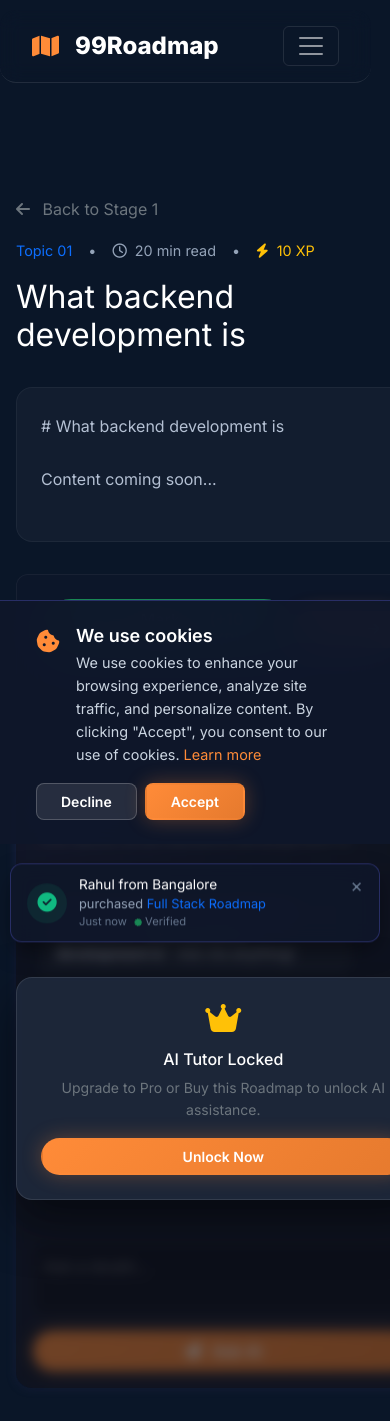
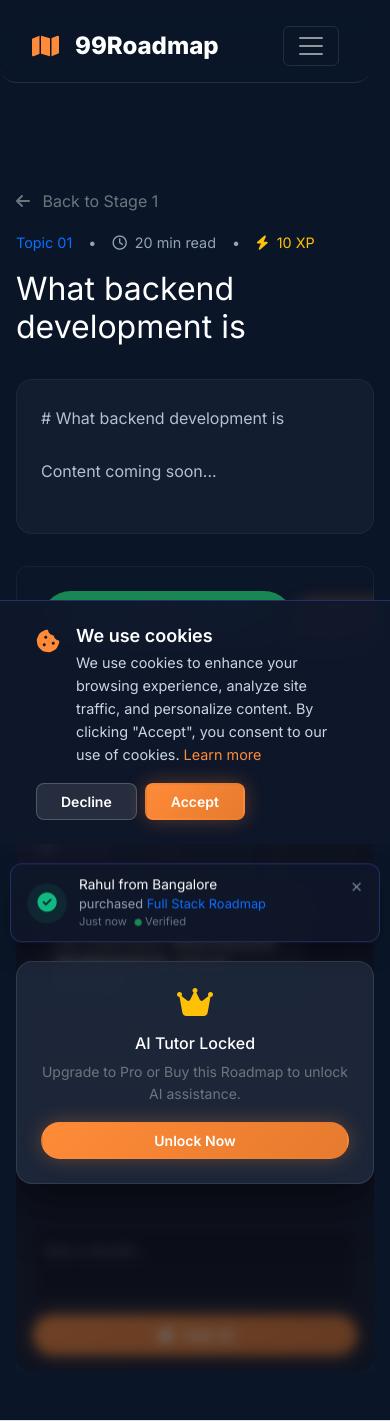
Before and after one commit to Divakarflutter9/99roadmap, a Django app: page /topic/544/ in a window 390 px wide; the page is wider, and only the part inside the window is pictured. Shown: the top 1421 px of that part. Run offline with Django 5.2, Linux system fonts and the light colour scheme; the visitor is signed in with stand-in values (Sample User, id 1); data comes from the database, SQL or seed files in the repository; some libraries are stand-ins or nearby versions.

Commit message:
Fix mobil ghghse content layout stability and improve topic typography

```diff
--- a/templates/roadmaps/topic.html
+++ b/templates/roadmaps/topic.html
@@ -191,14 +191,20 @@
     @media (max-width: 992px) {
         .topic-layout {
             grid-template-columns: 1fr !important;
+            overflow-x: hidden;
+            /* Prevent grid overflow */
         }
 
         .ai-sidebar-container {
             display: block !important;
             position: relative;
             margin-top: 3rem;
-            width: 100%;
+            width: auto;
+            /* Allow auto width to respect padding */
+            max-width: 100%;
             z-index: 1;
+            overflow-x: hidden;
+            /* Safety catch */
             /* Force Visibility Overrides */
             animation: none !important;
             opacity: 1 !important;
@@ -212,8 +218,23 @@
             /* Reset sticky positioning on mobile to prevent movement */
             position: static !important;
             top: auto !important;
-            width: 100% !important;
+            width: auto !important;
+            /* Allow natural block width */
             max-width: 100% !important;
+        }
+
+        .topic-container {
+            width: auto !important;
+            max-width: 100% !important;
+            padding: 1rem 0 !important;
+            /* Safety padding */
+            overflow-x: hidden;
+        }
+
+        .topic-card-content {
+            width: auto !important;
+            max-width: 100% !important;
+            padding: 1.5rem !important;
         }
     }
 
```
